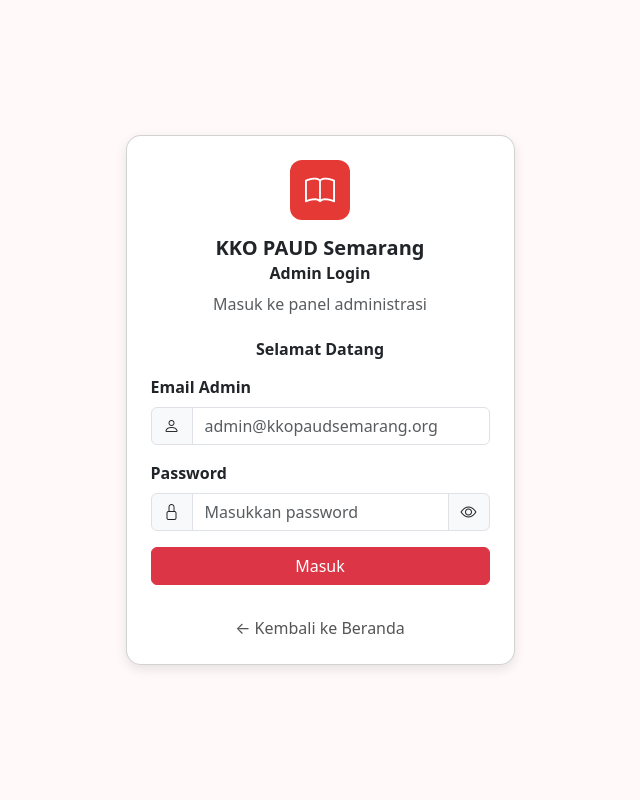
After one commit to liliianaa/webkkosemarang, a PHP site: page /login.php in a window 1280 px wide. The commit adds this page. Shown: the whole page, without its empty margins (320-960 px from the left). Run offline with PHP 8.4, Linux system fonts and the light colour scheme.

Commit message:
add fitur login

```diff
--- a/index.php
+++ b/index.php
@@ -107,7 +107,7 @@ include "koneksi.php";
                     <li class="nav-item"><a class="nav-link" href="#program">Program</a></li>
                     <li class="nav-item"><a class="nav-link" href="#kegiatan">Kegiatan</a></li>
                     <li class="nav-item"><a class="nav-link" href="#kontak">Kontak</a></li>
-                    <li class="nav-item"><a class="nav-link" href="login.php">login</a></li>
+                    <li class="nav-item"><a class="nav-link" href="login.php" target="_blank">Login</a></li>
                 </ul>
             </div>
         </div>
--- a/koneksi.php
+++ b/koneksi.php
@@ -4,16 +4,15 @@ date_default_timezone_set('Asia/Jakarta');
 $servername = "localhost";
 $username = "root";
 $password = "";
-$db = "webdailyjournal"; //nama database
+$db = "webkkosemarang"; //nama database
 
 //create connection
-$conn = new mysqli($servername, $username, $password, $db);
+$conn = new mysqli($servername,$username,$password,$db);
 
 //check apakah ada error connection
-if ($conn->connect_error) {
+if($conn->connect_error){
 	//jika ada, hentikan script dan tampilkan pesan error
-	die("Connection failed : " . $conn->connect_error);
+	die("Connection failed : ".$conn->connect_error);
 }
 
-//echo "Connected successfully<hr>";
 ?>
--- /dev/null
+++ b/login.php
@@ -0,0 +1,126 @@
+<?php
+session_start();
+include "koneksi.php";
+
+if (isset($_SESSION['username'])) {
+    header("location:admin.php");
+    exit;
+}
+
+if ($_SERVER["REQUEST_METHOD"] == "POST") {
+    $username = $_POST['username'];
+    $password = md5($_POST['password']);
+
+    $stmt = $conn->prepare("SELECT username FROM user WHERE username=? AND password=?");
+    $stmt->bind_param("ss", $username, $password);
+    $stmt->execute();
+    $hasil = $stmt->get_result();
+    $row = $hasil->fetch_array(MYSQLI_ASSOC);
+
+    if (!empty($row)) {
+        $_SESSION['username'] = $row['username'];
+        header("location:admin.php");
+    } else {
+        $error = "Email atau Password salah!";
+    }
+    $stmt->close();
+    $conn->close();
+}
+?>
+<!DOCTYPE html>
+<html lang="id">
+<head>
+  <meta charset="UTF-8" />
+  <meta name="viewport" content="width=device-width, initial-scale=1" />
+  <title>Admin Login | KKO PAUD Semarang</title>
+  <link href="https://cdn.jsdelivr.net/npm/bootstrap@5.3.3/dist/css/bootstrap.min.css" rel="stylesheet" />
+  <link href="https://cdn.jsdelivr.net/npm/bootstrap-icons@1.11.3/font/bootstrap-icons.min.css" rel="stylesheet"/>
+  <style>
+    body {
+      background-color: #fff9f9;
+    }
+    .login-card {
+      max-width: 420px;
+      margin: auto;
+      border-radius: 15px;
+      box-shadow: 0 4px 12px rgba(0,0,0,0.1);
+      background: #fff;
+    }
+    .logo-box {
+      width: 60px;
+      height: 60px;
+      border-radius: 12px;
+      background: #e53935;
+      display: flex;
+      align-items: center;
+      justify-content: center;
+      margin: auto;
+    }
+    .logo-box i {
+      font-size: 30px;
+      color: #fff;
+    }
+    a.back-link {
+      display: inline-block;
+      margin-top: 15px;
+      text-decoration: none;
+      color: #555;
+    }
+    a.back-link:hover {
+      text-decoration: underline;
+    }
+  </style>
+</head>
+<body>
+  <div class="container d-flex align-items-center justify-content-center vh-100">
+    <div class="card login-card p-4">
+      <div class="text-center">
+        <div class="logo-box mb-3">
+          <i class="bi bi-book"></i>
+        </div>
+        <h5 class="fw-bold mb-1">KKO PAUD Semarang</h5>
+        <h6 class="fw-semibold">Admin Login</h6>
+        <p class="text-muted mb-4">Masuk ke panel administrasi</p>
+      </div>
+
+      <?php if (!empty($error)) { ?>
+        <div class="alert alert-danger py-2"><?php echo $error; ?></div>
+      <?php } ?>
+
+      <h6 class="fw-bold text-center mb-3">Selamat Datang</h6>
+      <form method="post" action="">
+        <div class="mb-3">
+          <label class="form-label fw-semibold">Email Admin</label>
+          <div class="input-group">
+            <span class="input-group-text"><i class="bi bi-person"></i></span>
+            <input type="text" name="username" class="form-control" placeholder="admin@kkopaudsemarang.org" required />
+          </div>
+        </div>
+        <div class="mb-3">
+          <label class="form-label fw-semibold">Password</label>
+          <div class="input-group">
+            <span class="input-group-text"><i class="bi bi-lock"></i></span>
+            <input type="password" name="password" id="password" class="form-control" placeholder="Masukkan password" required />
+            <button class="input-group-text" type="button" onclick="togglePassword()"><i class="bi bi-eye"></i></button>
+          </div>
+        </div>
+        <div class="d-grid mb-3">
+          <button class="btn btn-danger" type="submit">Masuk</button>
+        </div>
+      </form>
+
+      <div class="text-center">
+        <a href="index.php" class="back-link">&larr; Kembali ke Beranda</a>
+      </div>
+    </div>
+  </div>
+
+<script>
+function togglePassword() {
+  const passwordInput = document.getElementById('password');
+  const type = passwordInput.getAttribute('type') === 'password' ? 'text' : 'password';
+  passwordInput.setAttribute('type', type);
+}
+</script>
+</body>
+</html>
--- /dev/null
+++ b/logout.php
@@ -0,0 +1,5 @@
+<?php
+session_start();
+session_destroy();
+header("location:login.php");
+?>
```
Also changed, not shown: admin.php (added, +191 -0 lines), assets/logo.jpg (added).
